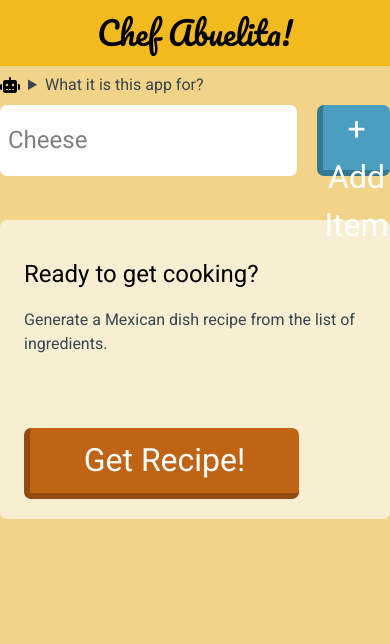
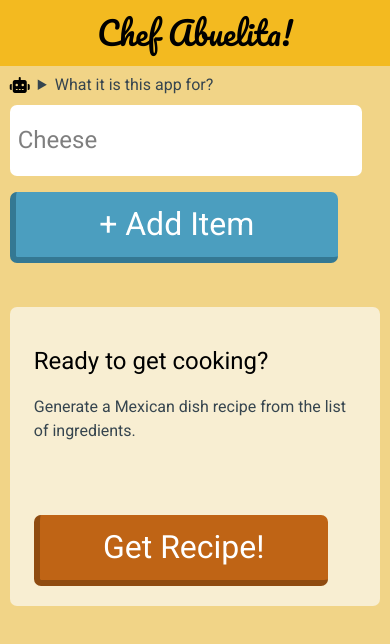
Before and after one commit to TORRESDESIGN/chefAbuelita, a React (Vite) app: page / in a window 390 px wide. Shown: the top 644 px of the page. Built offline with nearby package versions, Linux system fonts and the light colour scheme.

Commit message:
app is now responsive, need to add reset/new recipe with limit

```diff
--- a/src/App.jsx
+++ b/src/App.jsx
@@ -53,7 +53,7 @@ function App() {
             </ol>
           </details>
         </div>
-        <form className="flex" action={addIngredients} method="POST">
+        <form className="flex flex-sauce" action={addIngredients} method="POST">
           <label htmlFor="ingredients"></label>
           <input id="ingredients" name="ingredients" type="text" placeholder="Cheese" />
           <button className="btn-add">+ Add Item</button>
@@ -63,7 +63,7 @@ function App() {
         </ul>
         <br />
         <section className="recipe-container" aria-live="polite">
-          {!recipe && <div>
+          {!recipe && <div className="flex-me">
           <h3>Ready to get cooking?</h3>
           <p>Generate a Mexican dish recipe from the list of ingredients.</p>
           <button className="btn-get" onClick={getRecipe}>Get Recipe!</button>
--- a/src/index.css
+++ b/src/index.css
@@ -73,7 +73,7 @@ Header h1 {
 main {
   max-width: 767px;
   height: auto;/*auto*/
-  margin: auto;
+  margin: 0px auto;
   /*outline: 1px solid white;*/
   margin-bottom: 51px;
 }
@@ -84,6 +84,7 @@ input {
   height: 71px;
   margin-right: 20px;
   border-radius: 7px;
+  padding: 8px;
 }
 button {
   font-family: "Roboto", sans-serif;
@@ -92,15 +93,13 @@ button {
   font-weight: 400;
   border-radius: 7px;
 }
+
 i {
   padding-right: 8px;
 }
 details p, details summary {
   cursor: pointer;
   color: #36454F;
-}
-input {
-  padding: 8px;
 }
 
 hr {
@@ -148,6 +147,7 @@ details ol{
   align-items: center;
   padding-bottom: 8px;
 }
+
 .recipe-container {
   background-color: var(--recipe-paper);
   padding: 20px 24px;
@@ -167,5 +167,36 @@ details ol{
   Header {
   height: auto;
   margin-bottom: 7px;
-}
-}
+  }
+
+  main {
+    max-width: 95%;
+    min-width: 328px;
+  }
+
+  input {
+    min-width: 328px;
+    max-width: 95%;
+    margin: 0;
+  }
+
+  .btn-add {
+    min-width: 328px;
+    max-width: 95%;
+  }
+
+  .flex-me {
+    display: flex;
+    flex-direction: column;
+  }
+
+  .btn-get {
+    min-width: 294px;
+    align-items: center;
+  }
+
+  .flex-sauce {
+    @apply flex-wrap gap-y-4;
+  }
+
+}/*end of @meda */
```
